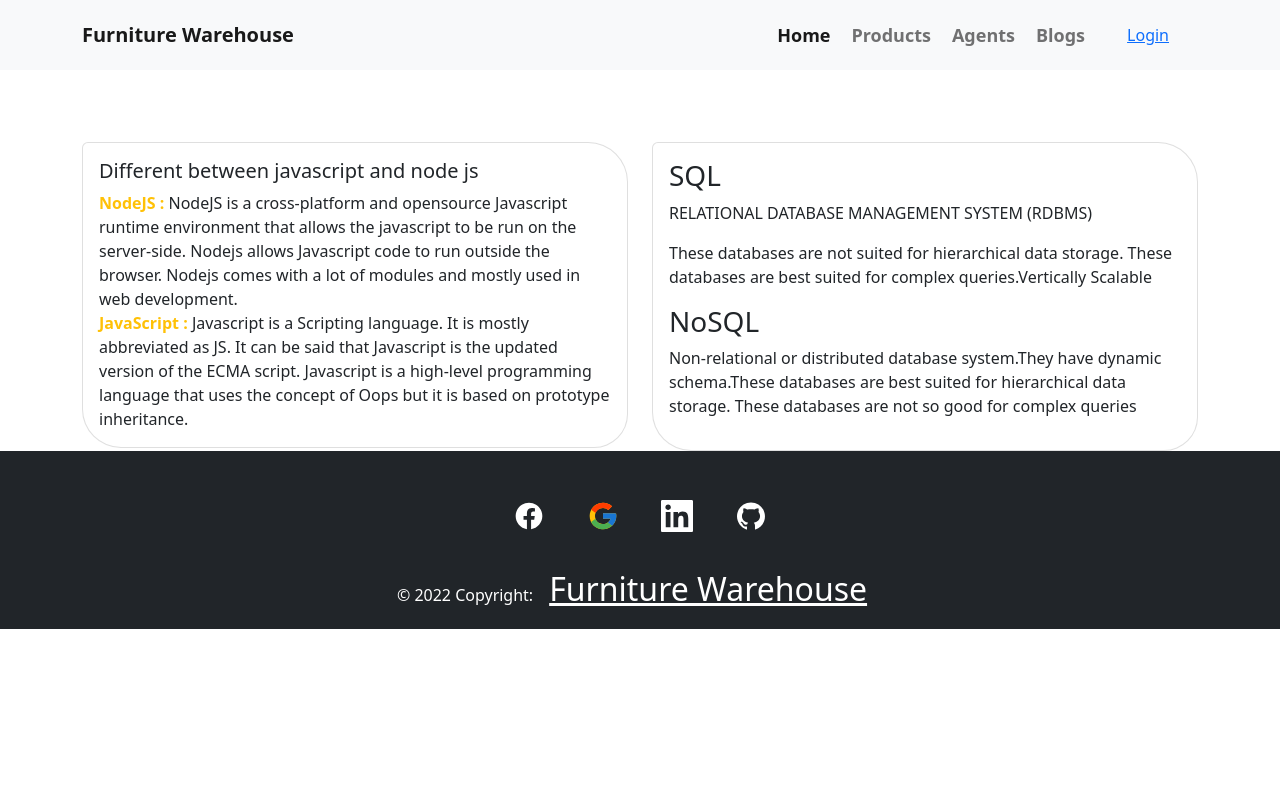
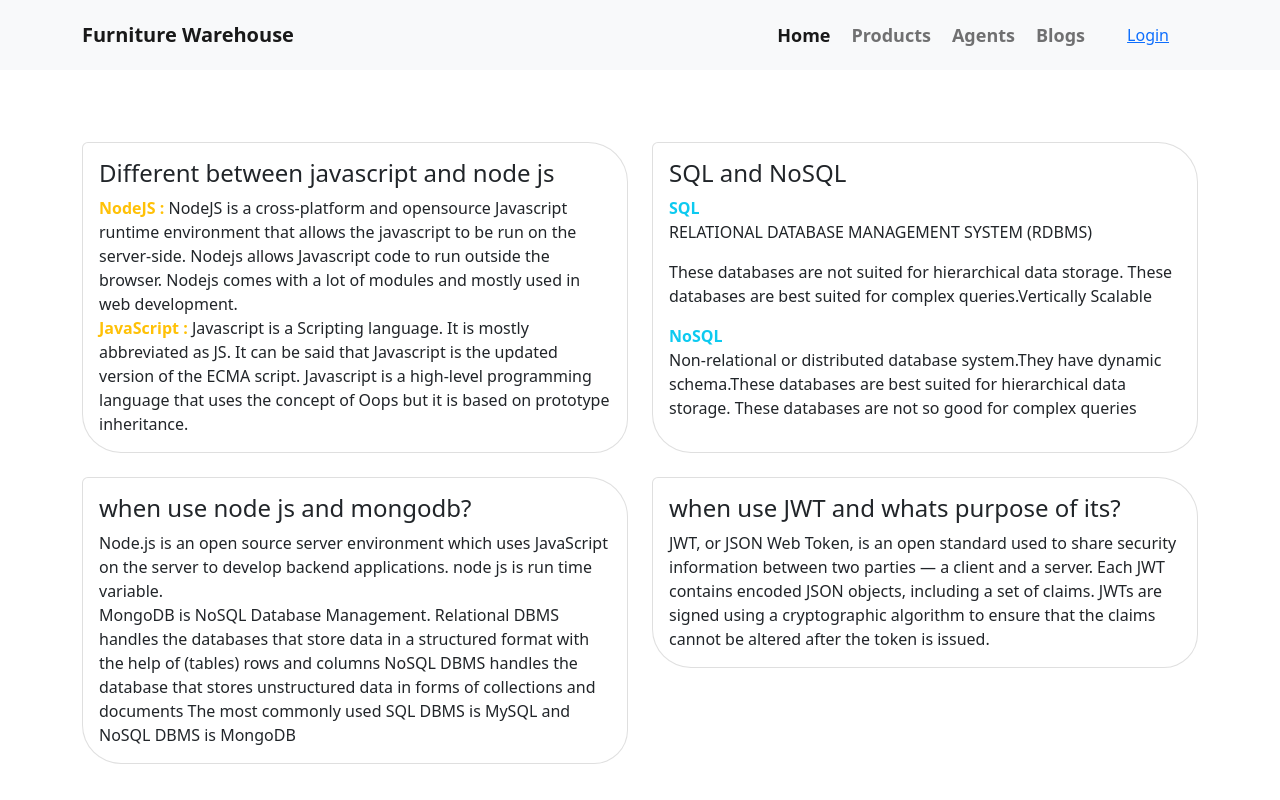
Before and after one commit to AlaminSarkerFRII/Furniture-Warehouse-managements-system, a React (Create React App) app: page /blogs in a window 1280 px wide. Shown: the top 800 px of the page. Built offline with nearby package versions, Linux system fonts and the light colour scheme; no server answers.

Commit message:
update blogs

```diff
--- a/src/components/Blogs/Blogs.js
+++ b/src/components/Blogs/Blogs.js
@@ -4,13 +4,13 @@ import "./Blog.css";
 const Blogs = () => {
   return (
     <div className="container">
-      <div class="row mt-5 g-4">
-        <div class="col-sm-6">
+      <div class="row mt-5 g-4 mb-5">
+        <div class="col-lg-6 col-md-6 col-sm-12">
           <div class="card">
             <div class="card-body">
-              <h5 class="card-title">
+              <h4 class="card-title">
                 Different between javascript and node js
-              </h5>
+              </h4>
               <p class="card-text">
                 <span className="text-warning fw-bold">NodeJS :</span> NodeJS is
                 a cross-platform and opensource Javascript runtime environment
@@ -28,21 +28,60 @@ const Blogs = () => {
             </div>
           </div>
         </div>
-        <div class="col-sm-6">
+        <div class="col-lg-6 col-md-6 col-sm-12">
           <div class="card">
             <div class="card-body">
+              <h4>SQL and NoSQL </h4>
               <p class="card-text">
-                <h3>SQL</h3>
+                <span className="fw-bold text-info">SQL</span>
                 <p>RELATIONAL DATABASE MANAGEMENT SYSTEM (RDBMS)</p>
                 These databases are not suited for hierarchical data storage.
                 These databases are best suited for complex queries.Vertically
                 Scalable
               </p>
-              <h3>NoSQL</h3>
+              <span className="fw-bold text-info">NoSQL</span>
               <p>
                 Non-relational or distributed database system.They have dynamic
                 schema.These databases are best suited for hierarchical data
                 storage. These databases are not so good for complex queries
+              </p>
+            </div>
+          </div>
+        </div>
+        <div class="col-lg-6 col-md-6 col-sm-12">
+          <div class="card">
+            <div class="card-body">
+              <h4 class="card-title">when use node js and mongodb?</h4>
+              <p class="card-text">
+                <span>
+                  Node.js is an open source server environment which uses
+                  JavaScript on the server to develop backend applications. node
+                  js is run time variable.
+                </span>
+                <br />
+                <span>
+                  MongoDB is NoSQL Database Management. Relational DBMS handles
+                  the databases that store data in a structured format with the
+                  help of (tables) rows and columns NoSQL DBMS handles the
+                  database that stores unstructured data in forms of collections
+                  and documents The most commonly used SQL DBMS is MySQL and
+                  NoSQL DBMS is MongoDB
+                </span>
+              </p>
+            </div>
+          </div>
+        </div>
+        <div class="col-lg-6 col-md-6 col-sm-12">
+          <div class="card">
+            <div class="card-body">
+              <h4>when use JWT and whats purpose of its?</h4>
+              <p class="card-text">
+                JWT, or JSON Web Token, is an open standard used to share
+                security information between two parties — a client and a
+                server. Each JWT contains encoded JSON objects, including a set
+                of claims. JWTs are signed using a cryptographic algorithm to
+                ensure that the claims cannot be altered after the token is
+                issued.
               </p>
             </div>
           </div>
--- /dev/null
+++ b/src/components/Footer/Footer.css
@@ -0,0 +1,3 @@
+#footer{
+    bottom: 0;
+}
--- a/src/components/Footer/Footer.js
+++ b/src/components/Footer/Footer.js
@@ -4,11 +4,11 @@ import { RiFacebookCircleFill } from "react-icons/ri";
 import { FcGoogle } from "react-icons/fc";
 import { GrLinkedin } from "react-icons/gr";
 import { AiFillGithub } from "react-icons/ai";
-// import "./Footer.css";
+import "./Footer.css";
 
 const Footer = () => {
   return (
-    <div className="text-center text-white bg-dark">
+    <div id="footer" className="text-center text-white bg-dark">
       <div className="container pt-4">
         {/* <!-- Section: Social media --> */}
         <section className="mb-4">
```
